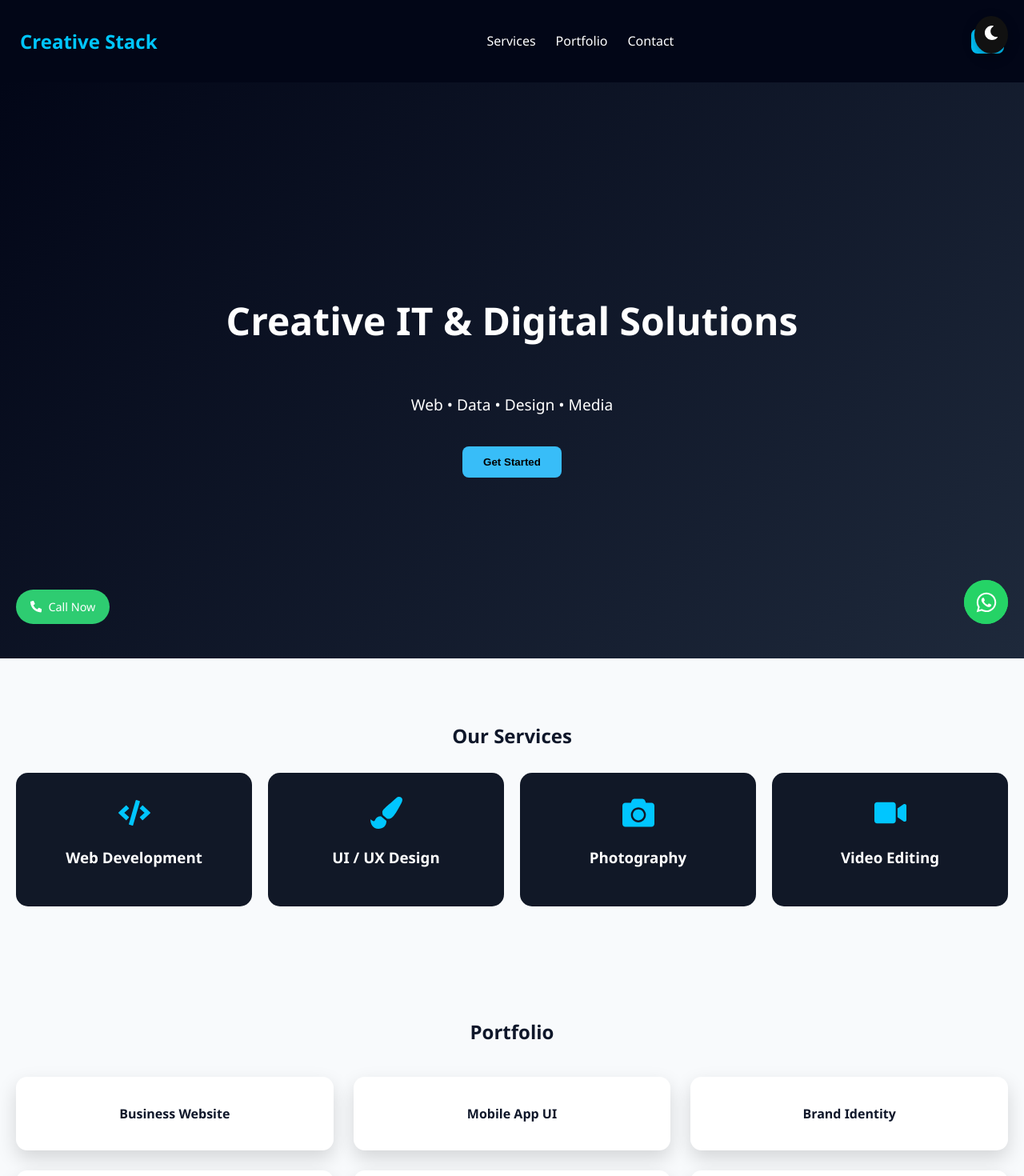
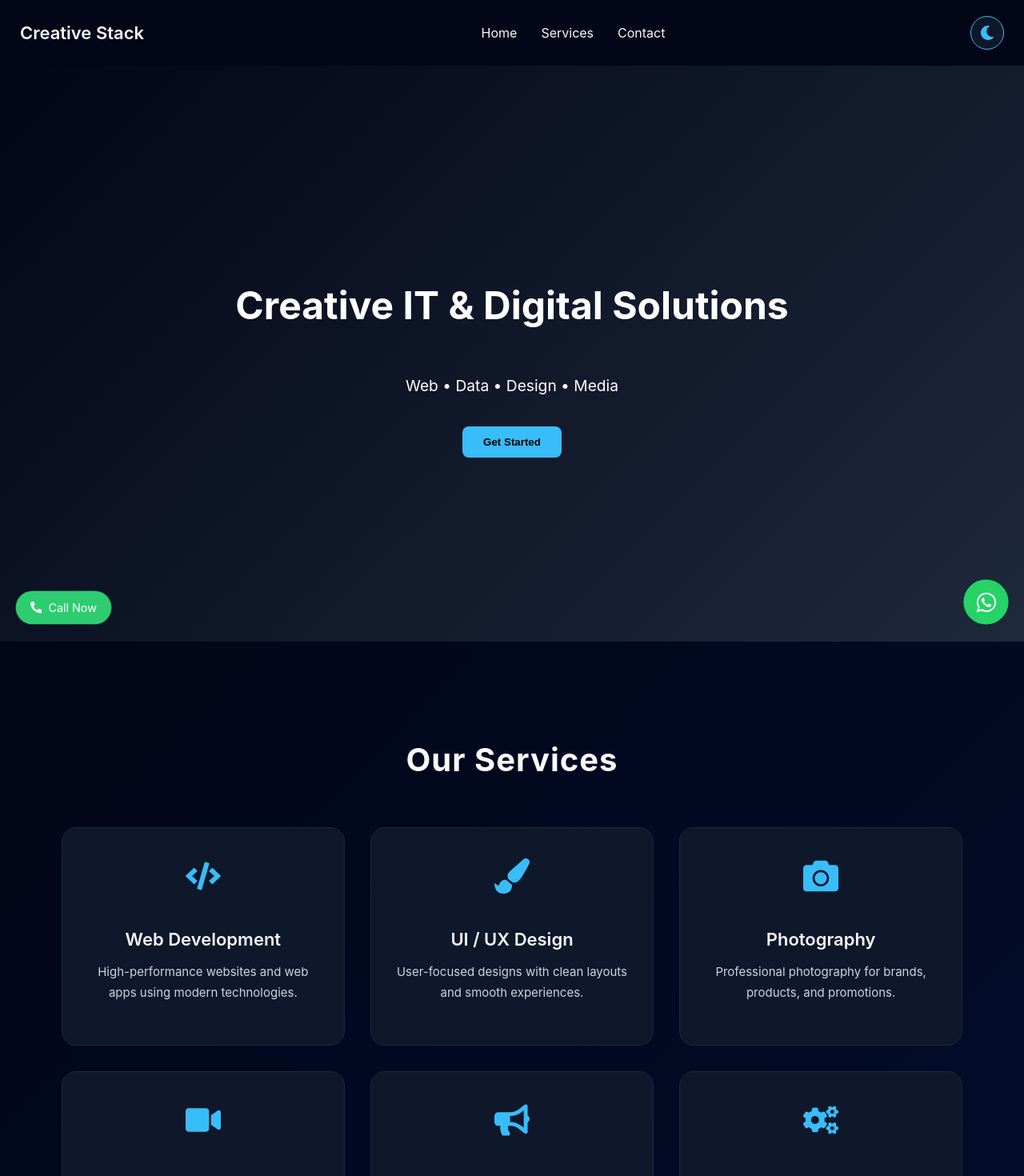
Before and after one commit to jaydipsinh8310-coder/creativestacks-website, a React (Create React App) app: page / in a window 1280 px wide. Shown: the top 1470 px of the page at 80% size. Built offline with nearby package versions, Linux system fonts and the light colour scheme.

Commit message:
Updated services and footer

```diff
--- a/src/App.js
+++ b/src/App.js
@@ -1,20 +1,26 @@
 import Navbar from "./components/Navbar";
 import Hero from "./components/Hero";
 import Services from "./components/Services";
-import Portfolio from "./components/Portfolio";
 import Contact from "./components/Contact";
 import Whatsapp from "./components/Whatsapp";
 import Footer from "./components/Footer";
 import DarkMode from "./components/DarkMode";
+import { Routes, Route } from "react-router-dom";
+import Home from "./components/Hero";
+
+
 import "./App.css";
 
 function App() {
   return (
     <>
-      <Navbar />
-      <Hero />
+    <Navbar />
+    <Routes>
+      <Route path="/" element={<Home />} />
+    </Routes>
+
+
       <Services />
-      <Portfolio />
       <Contact />
       <Whatsapp />
       <Footer />
--- a/src/components/DarkMode.css
+++ b/src/components/DarkMode.css
@@ -1,42 +1,22 @@
 .dark-toggle {
-  position: fixed;
-  top: 20px;
-  right: 20px;
-  background: #111;
-  color: #fff;
-  border: none;
-  padding: 12px;
+  width: 42px;
+  height: 42px;
   border-radius: 50%;
+  background: var(--bg-card);
+  border: 1px solid var(--accent);
+  display: flex;
+  align-items: center;
+  justify-content: center;
   cursor: pointer;
-  box-shadow: 0 5px 15px rgba(0,0,0,0.3);
-  font-size: 18px;
-  z-index: 9999;
-  transition: transform 0.3s ease;
+  transition: all 0.3s ease;
 }
 
 .dark-toggle:hover {
   transform: scale(1.1);
+  box-shadow: 0 0 12px rgba(56, 189, 248, 0.5);
 }
 
-/* Dark theme styles */
-body.dark {
-  background-color: #0f172a;
-  color: #e5e7eb;
+.dark-toggle svg {
+  font-size: 18px;
+  color: var(--accent);
 }
-
-body.dark a {
-  color: #38bdf8;
-}
-
-body.dark header,
-body.dark footer,
-body.dark nav {
-  background-color: #020617;
-}
-
-body.dark input,
-body.dark textarea {
-  background-color: #020617;
-  color: #fff;
-  border: 1px solid #334155;
-}
--- a/src/components/DarkMode.js
+++ b/src/components/DarkMode.js
@@ -2,30 +2,25 @@ import React, { useEffect, useState } from "react";
 import { FaMoon, FaSun } from "react-icons/fa";
 import "./DarkMode.css";
 
-const DarkMode = () => {
-  const [dark, setDark] = useState(
-    localStorage.getItem("theme") === "dark"
-  );
+export default function DarkMode() {
+  const [theme, setTheme] = useState("dark");
 
   useEffect(() => {
-    if (dark) {
-      document.body.classList.add("dark");
-      localStorage.setItem("theme", "dark");
-    } else {
-      document.body.classList.remove("dark");
-      localStorage.setItem("theme", "light");
-    }
-  }, [dark]);
+    const savedTheme = localStorage.getItem("theme") || "dark";
+    setTheme(savedTheme);
+    document.documentElement.setAttribute("data-theme", savedTheme);
+  }, []);
+
+  const toggleTheme = () => {
+    const newTheme = theme === "dark" ? "light" : "dark";
+    setTheme(newTheme);
+    document.documentElement.setAttribute("data-theme", newTheme);
+    localStorage.setItem("theme", newTheme);
+  };
 
   return (
-    <button
-      className="dark-toggle"
-      onClick={() => setDark(!dark)}
-      aria-label="Toggle Dark Mode"
-    >
-      {dark ? <FaSun /> : <FaMoon />}
+    <button className="dark-toggle" onClick={toggleTheme}>
+      {theme === "dark" ? <FaMoon /> : <FaSun />}
     </button>
   );
-};
-
-export default DarkMode;
+}
--- a/src/components/Footer.js
+++ b/src/components/Footer.js
@@ -14,7 +14,7 @@ export default function Footer() {
             <h3>About Company</h3>
             <p>
               <strong>Address</strong><br />
-              Bhavnagar -364003 ,
+              Bhavnagar -364004 ,
               Gujrat
             </p>
           </div>
@@ -23,9 +23,7 @@ export default function Footer() {
           <div className="footer-column">
             <h3>Service</h3>
             <ul>
-              <li>Privacy Policy</li>
-              <li>Services</li>
-              <li>SAP Services</li>
+             <li>SAP Services</li>
               <li>Planning Solutions Services</li>
               <li>Staffing Services</li>
               <li>IT Training Courses</li>
@@ -35,19 +33,17 @@ export default function Footer() {
           {/* LINKS */}
           <div className="footer-column">
             <h3>Useful Links</h3>
-            <ul>
-              <li>Home</li>
-              <li>About Us</li>
-              <li>Services</li>
-              <li>Career</li>
-              <li>Contact</li>
-            </ul>
+            <ul className="nav-links">
+         <li><a href="#hero fade-down">Home</a></li>
+        <li><a href="#services">Services</a></li>
+        <li><a href="#contact">Contact</a></li>
+      </ul>
           </div>
         </div>
 
         <div className="footer-bottom">
           © 2025. All Rights Reserved | Powered by
-          <span>creative stacks</span>
+          <span>⚡ creative stacks</span>
         </div>
       </footer>
 
--- a/src/components/Navbar.css
+++ b/src/components/Navbar.css
@@ -1,37 +1,51 @@
 .navbar {
   display: flex;
+  align-items: center;          /* 🔥 KEY FIX */
   justify-content: space-between;
-  align-items: center;
-  padding: 15px 30px;
-  background: #0a0f1f;
+  padding: 16px 6%;
+  background: linear-gradient(135deg, #020617, #020c2b);
 }
 
-.logo {
-  color: #00c6ff;
+/* LOGO */
+.nav-logo {
+  font-size: 22px;
+  font-weight: 600;
+  color: #f8fafc;
 }
 
+/* LINKS */
 .nav-links {
   display: flex;
-  gap: 25px;
+  align-items: center;          /* 🔥 KEY FIX */
+  gap: 30px;
   list-style: none;
 }
 
 .nav-links a {
-  color: #ffffff;
+  color: #f8fafc;
   text-decoration: none;
-  font-weight: 500;
-  transition: 0.3s;
+  font-size: 16px;
+  position: relative;
 }
 
-.nav-links a:hover {
-  color: #00c6ff;
-  transform: scale(1.1);
+/* HOVER LINE */
+.nav-links a::after {
+  content: "";
+  position: absolute;
+  left: 0;
+  bottom: -6px;
+  width: 0%;
+  height: 2px;
+  background: #38bdf8;
+  transition: width 0.3s ease;
 }
 
-.dark-btn {
-  background: #00c6ff;
-  border: none;
-  padding: 8px 12px;
-  border-radius: 8px;
-  cursor: pointer;
+.nav-links a:hover::after {
+  width: 100%;
 }
+
+/* RIGHT SIDE */
+.nav-actions {
+  display: flex;
+  align-items: center;          /* 🔥 KEY FIX */
+}
--- a/src/components/Navbar.js
+++ b/src/components/Navbar.js
@@ -1,18 +1,22 @@
 import React from "react";
+import DarkMode from "./DarkMode";
 import "./Navbar.css";
 
-export default function Navbar({ toggleDark }) {
+
+export default function Navbar() {
   return (
     <nav className="navbar">
-      <h2 className="logo">Creative Stack</h2>
+      <div className="nav-logo">Creative Stack</div>
 
       <ul className="nav-links">
+         <li><a href="#Home">Home</a></li>
         <li><a href="#services">Services</a></li>
-        <li><a href="#portfolio">Portfolio</a></li>
         <li><a href="#contact">Contact</a></li>
       </ul>
 
-      <button className="dark-btn" onClick={toggleDark}>🌙</button>
+      <div className="nav-actions">
+        <DarkMode />
+      </div>
     </nav>
   );
 }
--- a/src/components/Portfolio.js
+++ /dev/null
@@ -1,15 +0,0 @@
-export default function Portfolio() {
-  return (
-    <section id="portfolio" className="section fade-up">
-      <h2>Portfolio</h2>
-      <div className="grid">
-        <div className="card hover-card">Business Website</div>
-        <div className="card hover-card">Mobile App UI</div>
-        <div className="card hover-card">Brand Identity</div>
-        <div className="card hover-card">Promo Video</div>
-        <div className="card hover-card">Photography</div>
-        <div className="card hover-card">Analytics Dashboard</div>
-      </div>
-    </section>
-  );
-}
--- a/src/components/Services.css
+++ b/src/components/Services.css
@@ -1,30 +1,104 @@
+/* ===============================
+   OUR SERVICES SECTION
+================================ */
 .services {
-  padding: 60px 20px;
+  padding: 90px 6%;
+  background: linear-gradient(135deg, #020617, #020c2b);
+  min-height: 100vh;
   text-align: center;
 }
 
+/* SECTION TITLE */
+.services-title {
+  font-size: 40px;
+  font-weight: 700;
+  margin-bottom: 60px;
+  color: #f8fafc;
+  letter-spacing: 1px;
+}
+
+/* SERVICES GRID */
 .service-grid {
   display: grid;
-  grid-template-columns: repeat(auto-fit, minmax(220px, 1fr));
-  gap: 20px;
-  margin-top: 30px;
+  grid-template-columns: repeat(auto-fit, minmax(260px, 1fr));
+  gap: 32px;
 }
 
+/* SERVICE CARD */
 .service-card {
-  background: #111827;
-  color: #fff;
-  padding: 30px;
-  border-radius: 15px;
-  transition: 0.3s;
+  background: #0f172a;
+  border-radius: 18px;
+  padding: 38px 30px;
+  color: #e5e7eb;
   cursor: pointer;
+  border: 1px solid #1e293b;
+  position: relative;
+  overflow: hidden;
+  transition: transform 0.35s ease, box-shadow 0.35s ease, border 0.35s ease;
 }
 
+/* ICON */
 .service-card svg {
-  font-size: 40px;
-  color: #00c6ff;
+  font-size: 44px;
+  color: #38bdf8;
+  margin-bottom: 18px;
+  transition: transform 0.3s ease, color 0.3s ease;
 }
 
+/* SERVICE TITLE */
+.service-card h3 {
+  font-size: 22px;
+  font-weight: 600;
+  color: #f1f5f9;
+  margin-bottom: 12px;
+}
+
+/* DESCRIPTION */
+.service-card p {
+  font-size: 15px;
+  color: #cbd5e1;
+  line-height: 1.7;
+}
+
+/* CARD HOVER */
 .service-card:hover {
-  transform: translateY(-10px) scale(1.05);
-  background: #0a0f1f;
+  transform: translateY(-12px);
+  box-shadow: 0 25px 50px rgba(56, 189, 248, 0.35);
+  border-color: #38bdf8;
 }
+
+/* ICON HOVER */
+.service-card:hover svg {
+  transform: scale(1.2) rotate(3deg);
+  color: #0ea5e9;
+}
+
+/* GLOW OVERLAY */
+.service-card::before {
+  content: "";
+  position: absolute;
+  inset: 0;
+  background: linear-gradient(
+    120deg,
+    transparent,
+    rgba(56, 189, 248, 0.18),
+    transparent
+  );
+  opacity: 0;
+  transition: opacity 0.4s ease;
+}
+
+.service-card:hover::before {
+  opacity: 1;
+}
+
+/* MOBILE OPTIMIZATION */
+@media (max-width: 600px) {
+  .services-title {
+    font-size: 30px;
+  }
+
+  .service-card {
+    padding: 26px 22px;
+  }
+}
--- a/src/components/Services.js
+++ b/src/components/Services.js
@@ -1,31 +1,67 @@
-import React from "react";
-import { FaCode, FaPaintBrush, FaCamera, FaVideo } from "react-icons/fa";
+
+import {
+  FaCode,
+  FaPaintBrush,
+  FaCamera,
+  FaVideo,
+  FaBullhorn,
+  FaCogs,
+} from "react-icons/fa";
+
 import "./Services.css";
 
 export default function Services() {
   return (
     <section id="services" className="services">
-      <h2>Our Services</h2>
+      <h2 className="services-title">Our Services</h2>
 
       <div className="service-grid">
         <div className="service-card">
           <FaCode />
           <h3>Web Development</h3>
+          <p>
+            High-performance websites and web apps using modern technologies.
+          </p>
         </div>
 
         <div className="service-card">
           <FaPaintBrush />
           <h3>UI / UX Design</h3>
+          <p>
+            User-focused designs with clean layouts and smooth experiences.
+          </p>
         </div>
 
         <div className="service-card">
           <FaCamera />
           <h3>Photography</h3>
+          <p>
+            Professional photography for brands, products, and promotions.
+          </p>
         </div>
 
         <div className="service-card">
           <FaVideo />
           <h3>Video Editing</h3>
+          <p>
+            Creative video editing, reels, promos, and brand storytelling.
+          </p>
+        </div>
+
+        <div className="service-card">
+          <FaBullhorn />
+          <h3>Digital Marketing</h3>
+          <p>
+            SEO, social media marketing, and performance-driven campaigns.
+          </p>
+        </div>
+
+        <div className="service-card">
+          <FaCogs />
+          <h3>SAP Services</h3>
+          <p>
+            SAP implementation, support, and enterprise business solutions.
+          </p>
         </div>
       </div>
     </section>
--- a/src/index.css
+++ b/src/index.css
@@ -1,3 +1,23 @@
-html {
-  scroll-behavior: smooth;
+:root {
+  --bg-main: #020617;
+  --bg-card: #0f172a;
+  --text-main: #f8fafc;
+  --text-muted: #cbd5f5;
+  --accent: #38bdf8;
 }
+
+[data-theme="light"] {
+  --bg-main: #f8fafc;
+  --bg-card: #ffffff;
+  --text-main: #020617;
+  --text-muted: #475569;
+  --accent: #0ea5e9;
+}
+
+body {
+  margin: 0;
+  font-family: "Inter", sans-serif;
+  background: var(--bg-main);
+  color: var(--text-main);
+  transition: background 0.3s ease, color 0.3s ease;
+}
--- a/src/index.js
+++ b/src/index.js
@@ -1,11 +1,15 @@
 import React from "react";
 import ReactDOM from "react-dom/client";
+import { BrowserRouter } from "react-router-dom";
 import App from "./App";
 import "./index.css";
 
 const root = ReactDOM.createRoot(document.getElementById("root"));
+
 root.render(
-  <React.StrictMode>
-    <App />
-  </React.StrictMode>
+
+    <BrowserRouter>
+      <App />
+    </BrowserRouter>
+
 );
```
